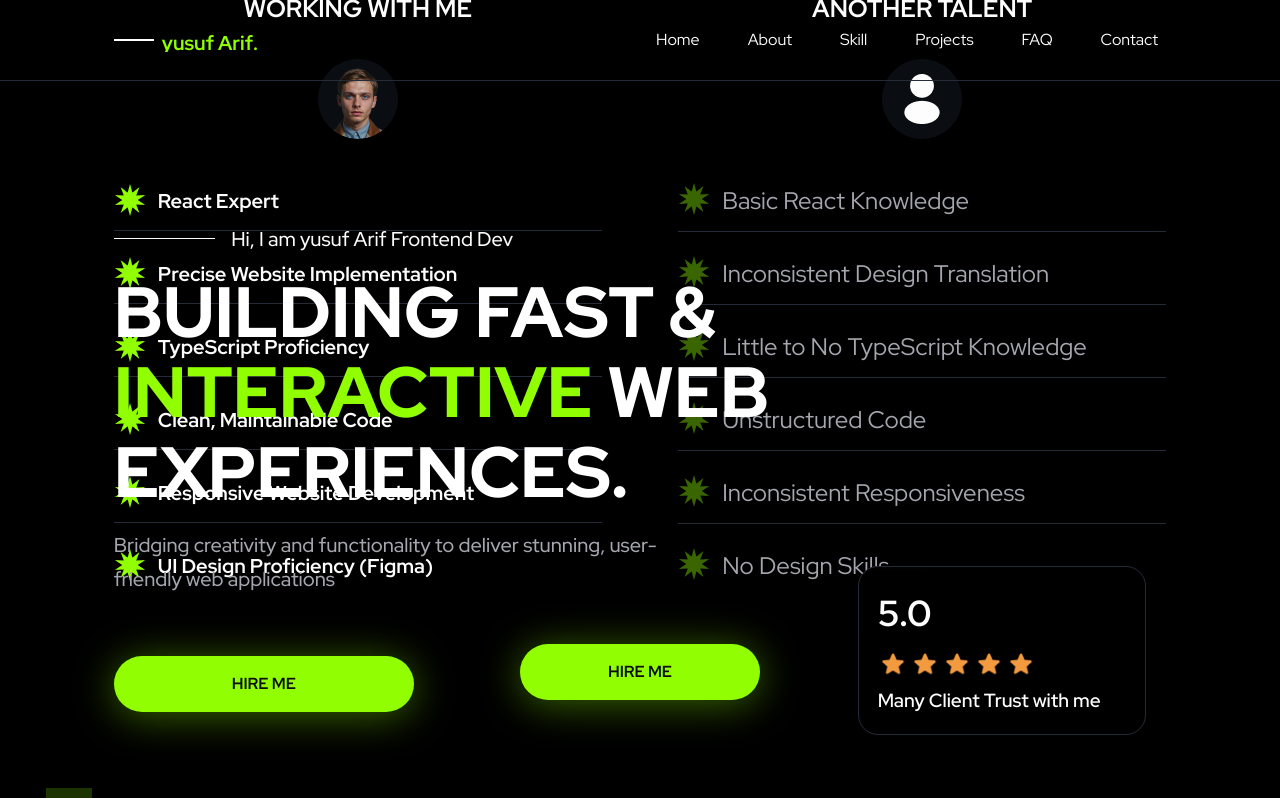
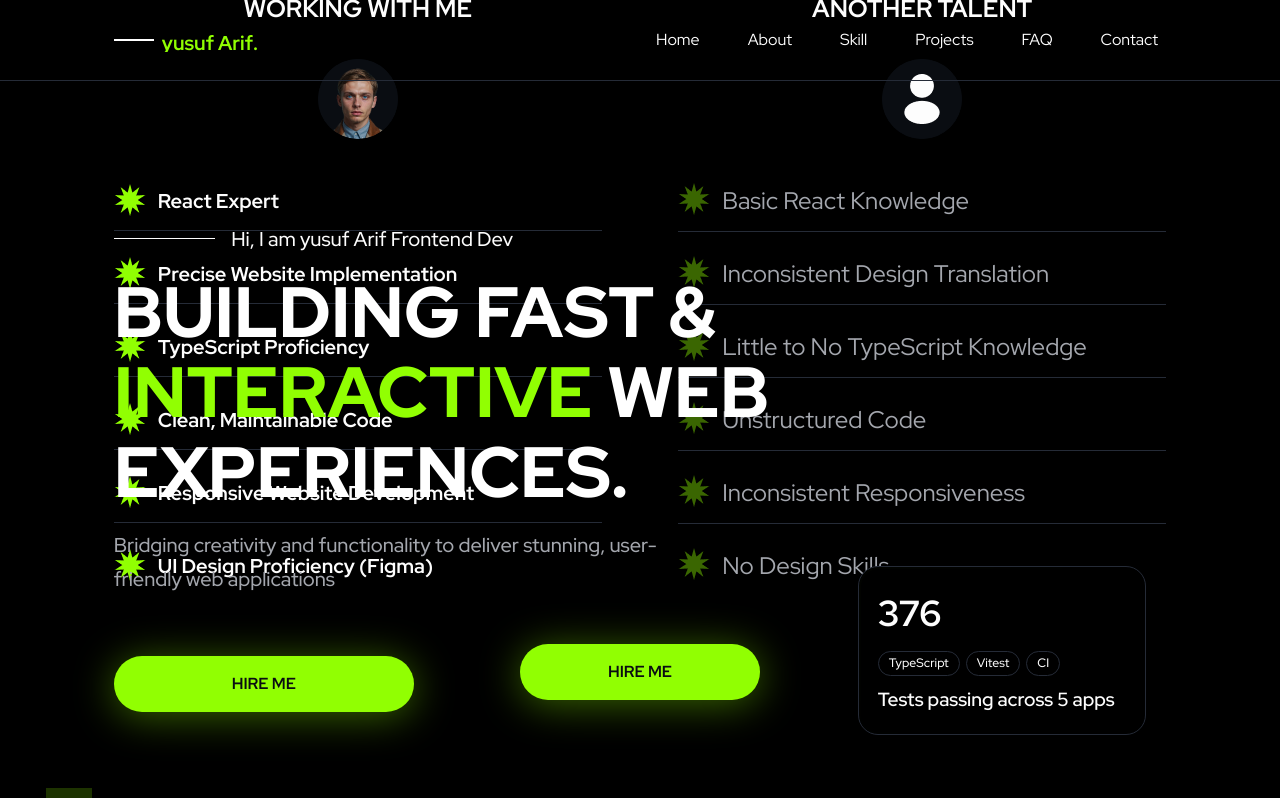
Before and after one commit to Yusuf-98/Portfolio-8, a Next.js app: page / in a window 1280 px wide. Shown: the top 798 px of the page. Built offline with nearby package versions, Linux system fonts and the light colour scheme.

Commit message:
change: rating

```diff
--- a/components/ui/RatingCard.tsx
+++ b/components/ui/RatingCard.tsx
@@ -1,6 +1,5 @@
 'use client';
 
-import Image from 'next/image';
 import { type CSSProperties, useEffect, useRef, useState } from 'react';
 import { motion } from 'framer-motion';
 import { cn } from '@/lib/utils';
@@ -13,9 +12,9 @@ type RatingCardProps = {
   introDelay?: number;
 };
 
-const SCORE_TEXT = '5.0';
-const CAPTION_TEXT = 'Many Client Trust with me';
-const STAR_COUNT = 5;
+const SCORE_TEXT = '376';
+const TAGS = ['TypeScript', 'Vitest', 'CI'];
+const CAPTION_TEXT = 'Tests passing across 5 apps';
 const BORDER_DRAW_DURATION = 700;
 const CONTENT_START_DELAY = 0;
 const TYPE_SPEED = 50;
@@ -31,7 +30,7 @@ export function RatingCard({
     'hidden'
   );
   const [scoreText, setScoreText] = useState('');
-  const [starsVisible, setStarsVisible] = useState(0);
+  const [tagsVisible, setTagsVisible] = useState(0);
   const [captionText, setCaptionText] = useState('');
   const shimmerRef = useRef<HTMLSpanElement>(null);
 
@@ -57,7 +56,7 @@ export function RatingCard({
       addTimer(() => {
         setPhase('typing');
 
-        // --- Ketik score ---
+        // --- Score ---
         let t = CONTENT_START_DELAY;
         for (let i = 1; i <= SCORE_TEXT.length; i++) {
           const captured = i;
@@ -65,15 +64,15 @@ export function RatingCard({
           t += TYPE_SPEED + Math.random() * 30;
         }
 
-        // --- Bintang satu per satu ---
+        // --- Tags ---
         t += 200;
-        for (let i = 1; i <= STAR_COUNT; i++) {
+        for (let i = 1; i <= TAGS.length; i++) {
           const captured = i;
-          addTimer(() => setStarsVisible(captured), t);
+          addTimer(() => setTagsVisible(captured), t);
           t += 140;
         }
 
-        // --- Ketik caption ---
+        // --- Caption ---
         t += 300;
         for (let i = 1; i <= CAPTION_TEXT.length; i++) {
           const captured = i;
@@ -87,7 +86,7 @@ export function RatingCard({
 
     addTimer(startIntro, introDelay);
 
-    // --- Shimmer loop sync dengan peak CornerGlow ---
+    // --- Shimmer loop ---
     const scheduleShimmer = (offset: number) => {
       const t = setTimeout(() => {
         triggerShimmer();
@@ -139,7 +138,7 @@ export function RatingCard({
         </svg>
       )}
 
-      {/* --- Corner glow pojok kiri atas --- */}
+      {/* --- Corner glow --- */}
       {phase !== 'hidden' && (
         <CornerGlow
           color='#91FF02'
@@ -151,13 +150,13 @@ export function RatingCard({
         />
       )}
 
-      {/* --- Konten card --- */}
+      {/* --- Card content --- */}
       {phase !== 'hidden' && (
         <>
           {/* Card shimmer */}
           <span ref={shimmerRef} aria-hidden className='card-shimmer-stripe' />
 
-          {/* Rating score */}
+          {/* Score */}
           <p
             className='relative z-10 font-bold text-neutral-25 min-h-[1.5em]'
             style={{ fontSize: 'clamp(24px, 5.714px + 2.3810vw, 40px)' }}
@@ -171,36 +170,30 @@ export function RatingCard({
             )}
           </p>
 
-          {/* Star icons */}
-          <div className='relative z-10 flex w-full gap-0.5'>
-            {[0, 1, 2, 3, 4].map((i) => (
+          {/* Tags */}
+          <div
+            className='relative z-10 flex w-full items-center gap-1.5'
+            style={{ height: 'clamp(24px, 14.857px + 1.1905vw, 32px)' }}
+          >
+            {TAGS.map((tag, i) => (
               <motion.span
-                key={i}
-                className='relative shrink-0'
+                key={tag}
+                className='rounded-full border border-neutral-800 px-2.5 py-0.5 font-medium text-neutral-25'
+                style={{ fontSize: 'clamp(11px, 9.2px + 0.24vw, 13px)' }}
                 initial={{ opacity: 0, scale: 0.5 }}
                 animate={
-                  i < starsVisible
+                  i < tagsVisible
                     ? { opacity: 1, scale: 1 }
                     : { opacity: 0, scale: 0.5 }
                 }
                 transition={{ duration: 0.15, ease: 'easeOut' }}
-                style={{
-                  width: 'clamp(24px, 14.857px + 1.1905vw, 32px)',
-                  height: 'clamp(24px, 14.857px + 1.1905vw, 32px)',
-                }}
               >
-                <Image
-                  src='/icons/star-desktop.png'
-                  alt=''
-                  fill
-                  sizes='32px'
-                  className='object-contain'
-                />
+                {tag}
               </motion.span>
             ))}
           </div>
 
-          {/* Rating caption */}
+          {/* Caption */}
           <p
             className='relative z-10 font-semibold text-neutral-25 min-h-[1.5em]'
             style={{ fontSize: 'clamp(16px, 11.429px + 0.5952vw, 20px)' }}
```
